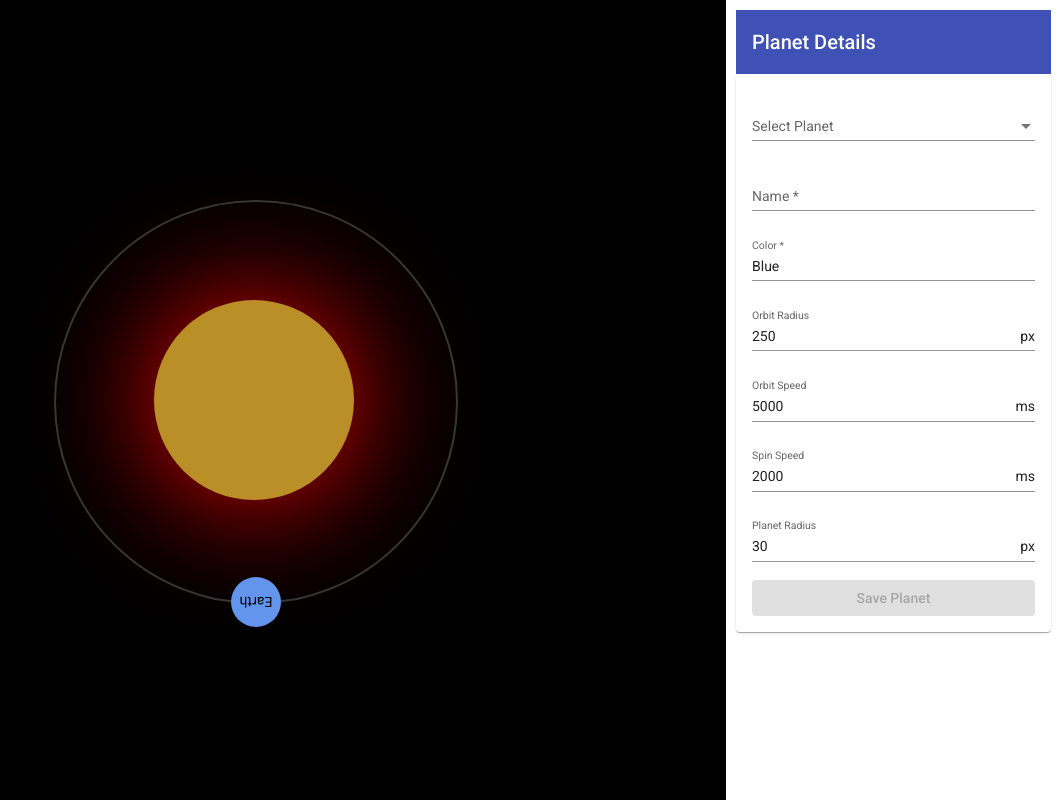
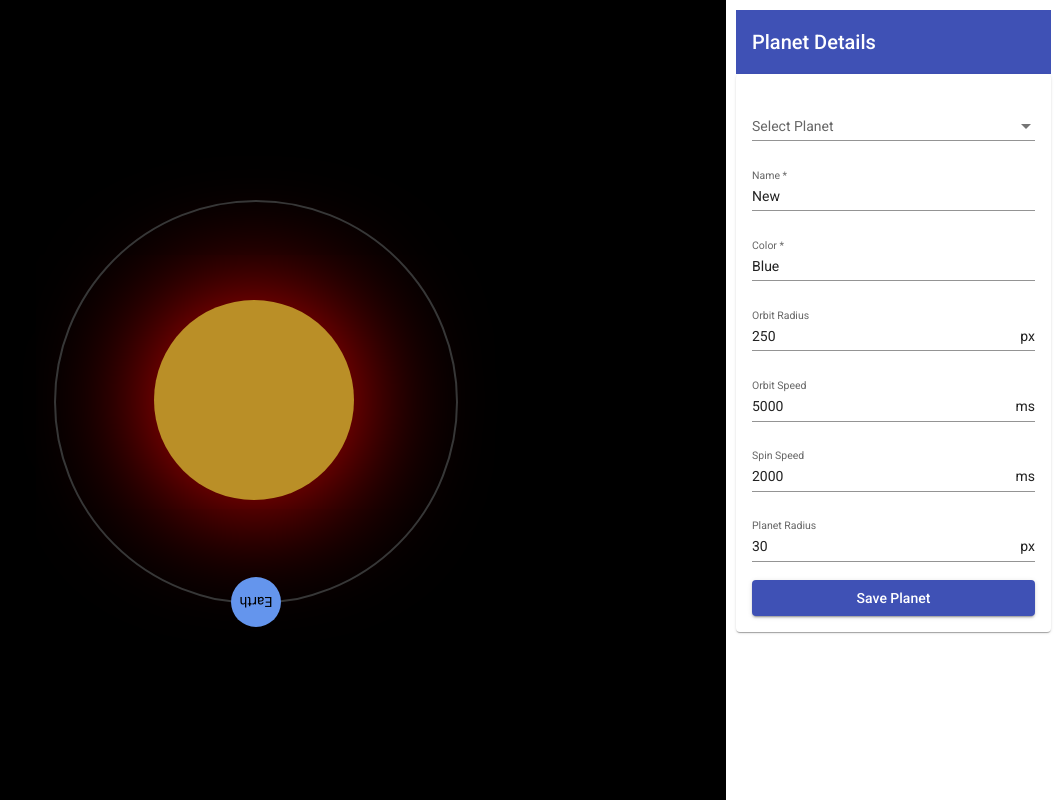
Before and after one commit to Indrajeetsing/angular-animation, an Angular app: page / in a window 1280 px wide. Shown: the whole page, without its empty margins (219-1280 px from the left). Built offline with nearby package versions, Linux system fonts and the light colour scheme.

Commit message:
form validation

```diff
--- a/src/app/app.component.html
+++ b/src/app/app.component.html
@@ -31,7 +31,7 @@
         </mat-select>
       </mat-form-field>
 
-      <form [formGroup]="planetForm">
+      <form [formGroup]="planetForm" (ngSubmit)="savePlanet()">
 
         <mat-form-field appearance="standard">
           <mat-label>Name</mat-label>
@@ -73,7 +73,7 @@
           <mat-error>Min Planet Radius: 25px</mat-error>
         </mat-form-field>
 
-        <button mat-raised-button color="primary" (click)="savePlanet()" [disabled]="planetForm.invalid">Save Planet</button>
+        <button mat-raised-button color="primary">Save Planet</button>
       </form>
     </mat-card>
   </div>
--- a/src/app/app.component.ts
+++ b/src/app/app.component.ts
@@ -62,7 +62,7 @@ export class AppComponent implements OnInit {
   private initializeForm() {
     this.planetForm = this.fb.group({
       id: [''],
-      name: ['', Validators.required],
+      name: ['New', Validators.required],
       color: ['Blue', Validators.required],
       radius: [250, Validators.min(100)],
       orbitSpeed: [5000, Validators.min(1000)],
@@ -74,6 +74,7 @@ export class AppComponent implements OnInit {
   }
 
   public savePlanet() {
+    if (this.planetForm.valid) {
       const planet = this.planetForm.value;
       planet.orbitSpeed = `${planet.orbitSpeed}ms`;
       planet.spinSpeed = `${planet.spinSpeed}ms`;
@@ -86,6 +87,7 @@ export class AppComponent implements OnInit {
         this.appService.planets.push(planet);
       }
       this.initializeForm();
+    }
   }
 
   private uuidv4() {
--- a/src/app/models/planet.model.ts
+++ b/src/app/models/planet.model.ts
@@ -4,8 +4,8 @@ export interface Planet {
   color: string;
   radius: number;
   planetRadius: number;
-  state: string;
-  orbitState: string;
+  state?: string;
+  orbitState?: string;
   orbitSpeed: string;
   spinSpeed: string;
 }
```
Lines whose indentation alone changed are shown as unchanged.
